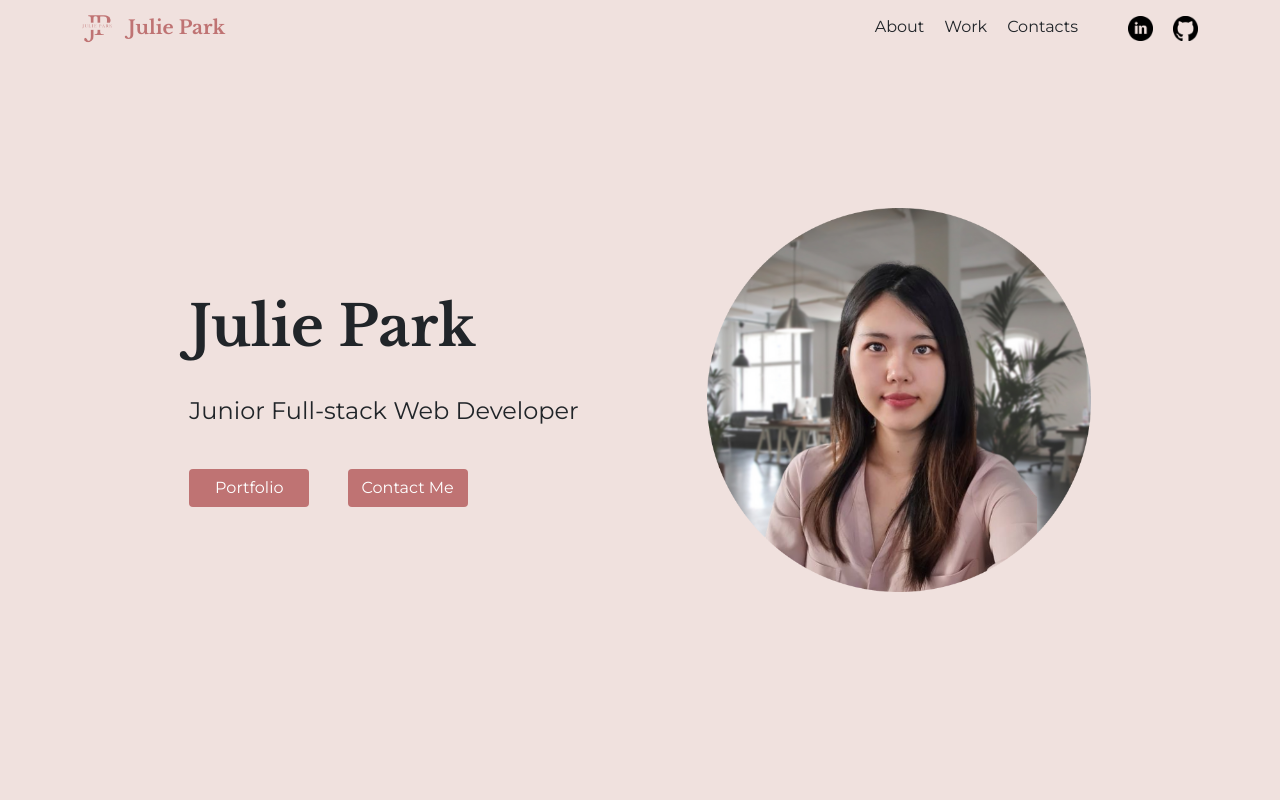
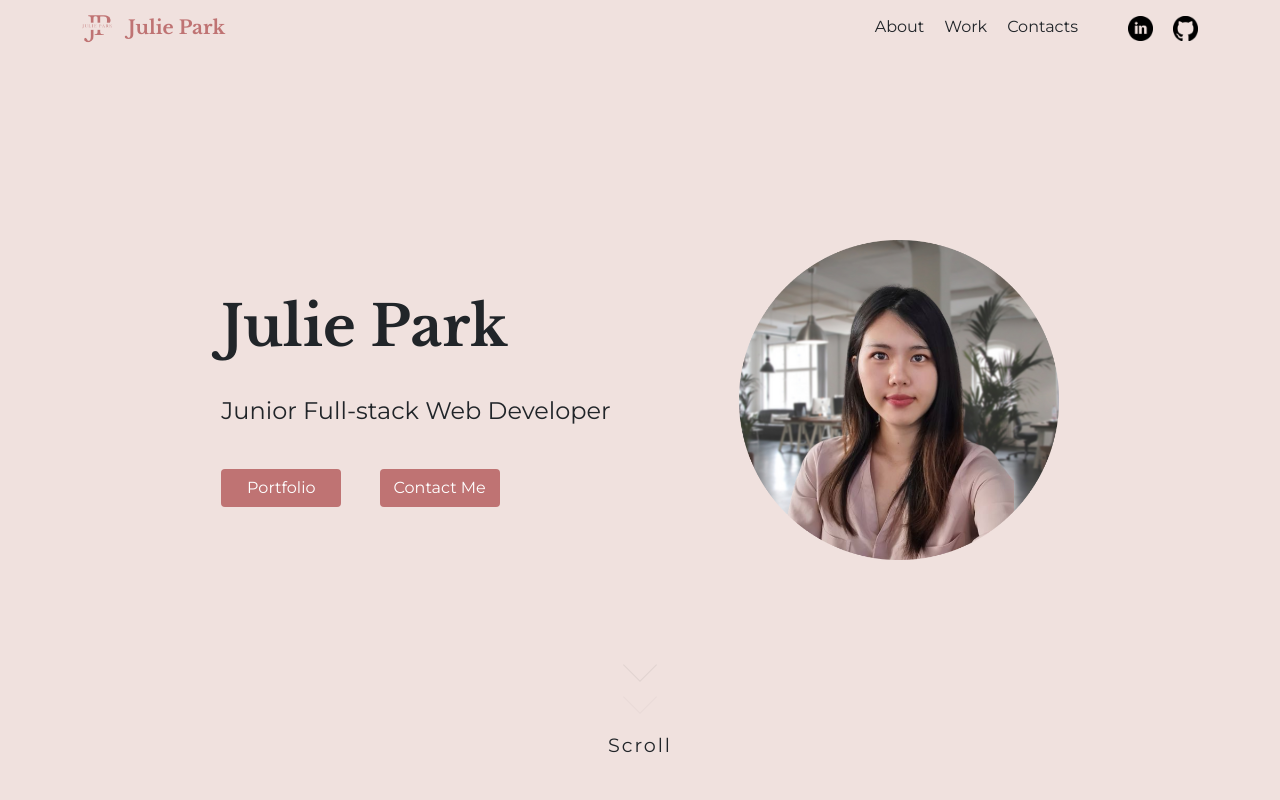
Before and after one commit to jpark0224/portfolio, a React (Create React App) app: page / in a window 1280 px wide. Shown: the top 800 px of the page. Built offline with nearby package versions, Linux system fonts and the light colour scheme.

Commit message:
added a scroll button to hero page

```diff
--- a/package.json
+++ b/package.json
@@ -13,9 +13,11 @@
     "axios": "^0.27.2",
     "bootstrap": "^5.2.0",
     "emailjs-com": "^3.2.0",
+    "locomotive-scroll": "^4.1.4",
     "react": "^18.2.0",
     "react-bootstrap": "^2.4.0",
     "react-dom": "^18.2.0",
+    "react-locomotive-scroll": "^0.2.2",
     "react-router-dom": "^6.3.0",
     "react-script-tag": "^1.1.2",
     "react-scripts": "^2.1.3",
--- a/src/components/About.tsx
+++ b/src/components/About.tsx
@@ -1,4 +1,6 @@
 import React from "react";
+import "../styles/ScrollEffects.css";
+import { LocomotiveScrollProvider } from "react-locomotive-scroll";
 
 // import { useEffect, useState } from "react";
 import "../styles/About.css";
--- a/src/components/Hero.tsx
+++ b/src/components/Hero.tsx
@@ -3,12 +3,13 @@ import React from "react";
 // import { useEffect, useState } from "react";
 import "../styles/Hero.css";
 import { Link, animateScroll as scroll } from "react-scroll";
-import { Container, Button } from "react-bootstrap";
+import { Container, Row } from "react-bootstrap";
 import ProfilePic from "../assets/profile-6.png";
 
 const Hero: React.FC = () => {
   return (
     <Container fluid className="heroContainer">
+      <section className="heroMainContainer">
         <section className="heroLeftContainer">
           <div className="heroLeftContents">
             <h1 className="heroHeading">Julie Park</h1>
@@ -42,6 +43,16 @@ const Hero: React.FC = () => {
             className="profilePicture"
           />
         </section>
+      </section>
+      <section className="heroScrollContainer">
+        <section className="scrollButton">
+          <Link to="about" spy={true} smooth={true} offset={-70} duration={500}>
+            <span></span>
+            <span></span>
+            <span></span>Scroll
+          </Link>
+        </section>
+      </section>
     </Container>
   );
 };
--- a/src/components/NavBar.tsx
+++ b/src/components/NavBar.tsx
@@ -29,7 +29,7 @@ function NavBar() {
 
   const navBar = useRef<HTMLElement>(null);
   window.onscroll = function () {
-    if (scrollPosition < 5) {
+    if (scrollPosition < 30) {
       setNavBarClass(" navBarTransparent");
     } else {
       setNavBarClass(" navBarBlurry");
--- a/src/styles/Hero.css
+++ b/src/styles/Hero.css
@@ -2,9 +2,14 @@
   background-color: #f0e1de;
   font-family: "Montserrat", sans-serif;
   display: flex;
+  flex-direction: column;
   height: 100vh;
   justify-content: center;
   align-items: center;
+}
+
+.heroMainContainer {
+  display: flex;
 }
 
 .heroLeftContainer {
@@ -32,8 +37,13 @@
   column-gap: 3vw;
 }
 
+.heroScrollContainer {
+  position: absolute;
+  bottom: 5vh;
+}
+
 .profilePicture {
-  width: 30vw;
+  width: 25vw;
 }
 
 .heroHeading {
@@ -45,3 +55,74 @@
 .heroSubheading {
   font-size: 1.5rem;
 }
+
+/* scroll down button */
+.scrollButton {
+  font-weight: normal 400 20px/1;
+  letter-spacing: 0.1em;
+  font-size: 1.2rem;
+}
+
+.scrollButton a {
+  position: relative;
+  padding-top: 80px;
+}
+
+.scrollButton a:hover {
+  text-decoration: none;
+  color: inherit;
+  cursor: pointer;
+}
+
+.scrollButton a span {
+  position: absolute;
+  left: 50%;
+  top: 0;
+  width: 24px;
+  height: 24px;
+  margin-left: -12px;
+  border-left: 1px solid black;
+  border-bottom: 1px solid black;
+  -webkit-transform: rotate(-45deg);
+  transform: rotate(-45deg);
+  -webkit-animation: sdb07 2s infinite;
+  animation: sdb07 2s infinite;
+  opacity: 0;
+  box-sizing: border-box;
+}
+.scrollButton a span:nth-of-type(1) {
+  -webkit-animation-delay: 0s;
+  animation-delay: 0s;
+}
+.scrollButton a span:nth-of-type(2) {
+  top: 16px;
+  -webkit-animation-delay: 0.15s;
+  animation-delay: 0.15s;
+}
+.scrollButton a span:nth-of-type(3) {
+  top: 32px;
+  -webkit-animation-delay: 0.3s;
+  animation-delay: 0.3s;
+}
+@-webkit-keyframes sdb07 {
+  0% {
+    opacity: 0;
+  }
+  50% {
+    opacity: 1;
+  }
+  100% {
+    opacity: 0;
+  }
+}
+@keyframes sdb07 {
+  0% {
+    opacity: 0;
+  }
+  50% {
+    opacity: 1;
+  }
+  100% {
+    opacity: 0;
+  }
+}
--- /dev/null
+++ b/src/styles/ScrollEffects.css
@@ -0,0 +1,82 @@
+/*! locomotive-scroll v4.1.3 | MIT License | https://github.com/locomotivemtl/locomotive-scroll */
+html.has-scroll-smooth {
+  overflow: hidden;
+}
+
+html.has-scroll-dragging {
+  -webkit-user-select: none;
+  -moz-user-select: none;
+  -ms-user-select: none;
+  user-select: none;
+}
+
+.has-scroll-smooth body {
+  overflow: hidden;
+}
+
+.has-scroll-smooth [data-scroll-container] {
+  min-height: 100vh;
+}
+
+[data-scroll-direction="horizontal"] [data-scroll-container] {
+  height: 100vh;
+  display: inline-block;
+  white-space: nowrap;
+}
+
+[data-scroll-direction="horizontal"] [data-scroll-section] {
+  display: inline-block;
+  vertical-align: top;
+  white-space: nowrap;
+  height: 100%;
+}
+
+.c-scrollbar {
+  position: absolute;
+  right: 0;
+  top: 0;
+  width: 11px;
+  height: 100%;
+  transform-origin: center right;
+  transition: transform 0.3s, opacity 0.3s;
+  opacity: 0;
+}
+.c-scrollbar:hover {
+  transform: scaleX(1.45);
+}
+.c-scrollbar:hover,
+.has-scroll-scrolling .c-scrollbar,
+.has-scroll-dragging .c-scrollbar {
+  opacity: 1;
+}
+[data-scroll-direction="horizontal"] .c-scrollbar {
+  width: 100%;
+  height: 10px;
+  top: auto;
+  bottom: 0;
+  transform: scaleY(1);
+}
+[data-scroll-direction="horizontal"] .c-scrollbar:hover {
+  transform: scaleY(1.3);
+}
+
+.c-scrollbar_thumb {
+  position: absolute;
+  top: 0;
+  right: 0;
+  background-color: black;
+  opacity: 0.5;
+  width: 7px;
+  border-radius: 10px;
+  margin: 2px;
+  cursor: -webkit-grab;
+  cursor: grab;
+}
+.has-scroll-dragging .c-scrollbar_thumb {
+  cursor: -webkit-grabbing;
+  cursor: grabbing;
+}
+[data-scroll-direction="horizontal"] .c-scrollbar_thumb {
+  right: auto;
+  bottom: 0;
+}
```
Also changed, not shown: 1 other file (tests, documents, lock files or other folders). Lines whose indentation alone changed are shown as unchanged.
